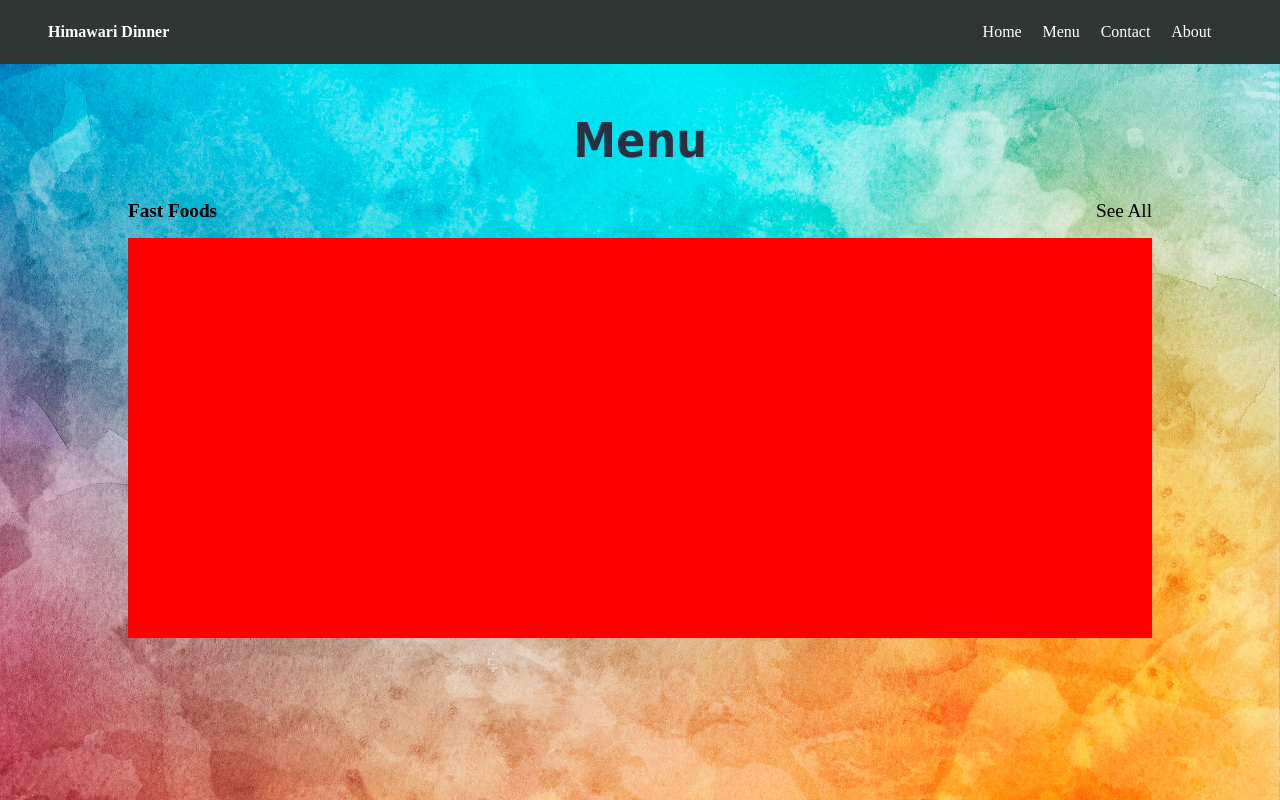
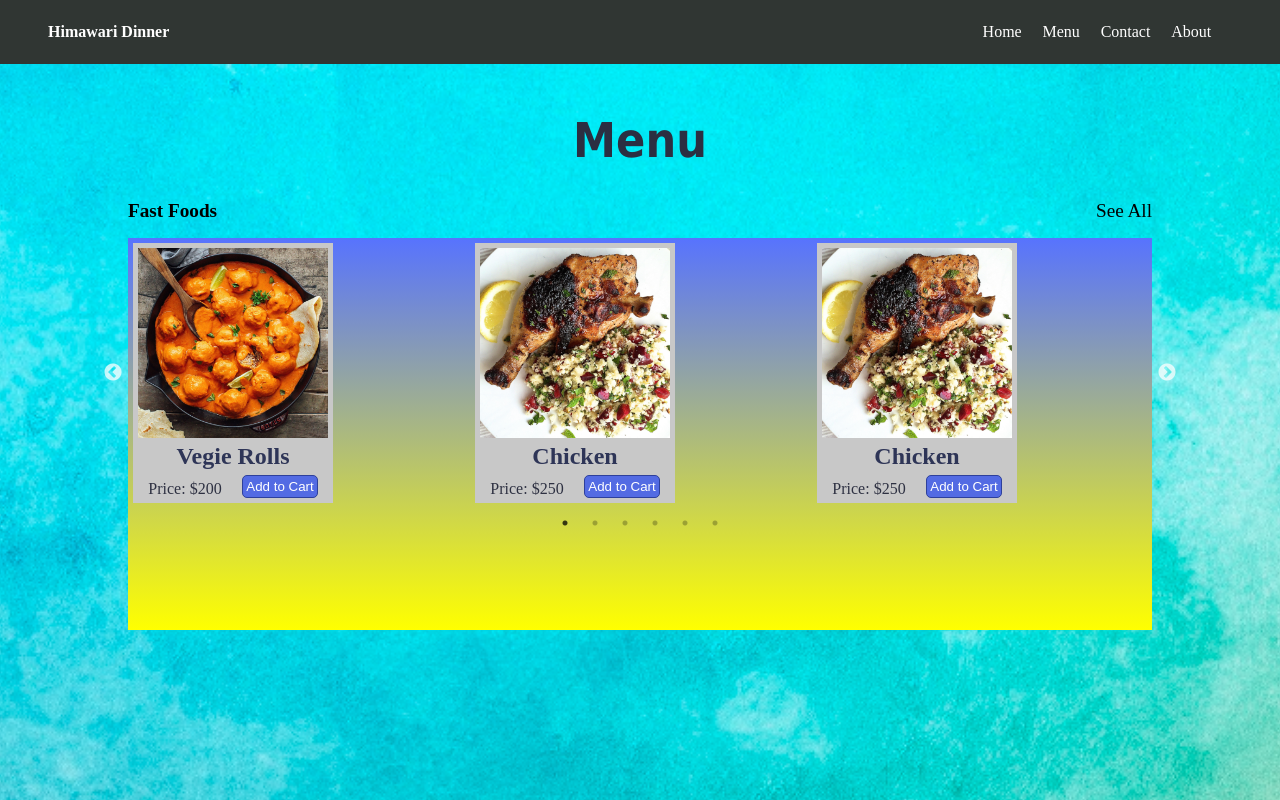
Before and after one commit to DemonKING073/resturant, a React (Create React App) app: page /menu in a window 1280 px wide. Shown: the top 800 px of the page. Built offline with nearby package versions, Linux system fonts and the light colour scheme.

Commit message:
fast-food styling

```diff
--- /dev/null
+++ b/src/components/card.js
@@ -0,0 +1,36 @@
+import React from 'react';
+
+const Card=(props)=>{
+    if(props!==undefined)
+    {
+
+        console.log(props);
+        return(
+
+            <div className="card-menu">
+                <img src={props.img} alt={props.title} />
+                <h1 className="menu-title">{props.title}</h1>
+                <div className="card-bottom">
+                    <div >
+                        Price: $<span >{props.price}</span>
+                    </div>
+                    <div>
+                        <button className="cart-btn">Add to Cart</button>
+                    </div>
+                </div>
+            </div>
+        );
+    }
+
+    else
+    return(
+        <div>
+            Loading
+        </div>
+    );
+
+
+
+}
+
+export default Card;
--- a/src/components/menu.js
+++ b/src/components/menu.js
@@ -1,7 +1,61 @@
 import React from 'react';
+import "slick-carousel/slick/slick.css";
+import "slick-carousel/slick/slick-theme.css";
+import Slider from "react-slick";
+import Card from './card';
+import Image1 from '../assets/VegieBalls.jpg';
+import Image2 from '../assets/chicken.jpg';
 
 
 const Menu=()=>{
+
+    const fastFoods=[
+        {
+            imgSrc:Image1,
+            title:'Vegie Rolls',
+            price:200,
+            desc:'',
+        },
+        {
+            imgSrc:Image2,
+            title:'Chicken',
+            price:250,
+            desc:'',
+        },
+        {
+            imgSrc:Image2,
+            title:'Chicken',
+            price:250,
+            desc:'',
+        },
+        {
+            imgSrc:Image2,
+            title:'Chicken',
+            price:250,
+            desc:'',
+        },
+        {
+            imgSrc:Image2,
+            title:'Chicken',
+            price:250,
+            desc:'',
+        },
+        {
+            imgSrc:Image2,
+            title:'Chicken',
+            price:250,
+            desc:'',
+        },
+
+    ];
+    var settings = {
+        dots: true,
+        infinite: true,
+        speed: 500,
+        slidesToShow: 3,
+        slidesToScroll: 1
+      };
+
     return(
         <section className="section menu">
             <div className="short-width">
@@ -10,10 +64,18 @@ const Menu=()=>{
                 </div>
                 <div className="food-container">
                     <span className="food-title">Fast Foods</span>
-                    <span class="explore">See All</span>
+                    <span className="explore">See All</span>
                 </div>
                 <div className="food-lists">
-
+                    <Slider {...settings}>
+                    {fastFoods.map((item,index)=>{
+                        return(
+                            <>
+                            <Card key={index} title={item.title} img={item.imgSrc} price={item.price} desc={item.desc}/>
+                            </>
+                        );
+                    })}
+                    </Slider>
                 </div>
             </div>
         </section>
--- a/src/index.css
+++ b/src/index.css
@@ -276,6 +276,7 @@ input::placeholder{
   background: url('./assets/color.jpg');
   background-size: cover;
   background-position:center;
+  height:300vh;
 }
 .short-width{
   width:80%;
@@ -294,12 +295,41 @@ input::placeholder{
   font-size:1.2em;
 }
 .food-lists{
-
+  background:inherit;
+  background-image: linear-gradient(#5773FE,yellow);
   margin:0 auto;
-  height:50vh;
-  background:red;
+  height:49vh;
   margin-top:1em;
-
+}
+.card-menu{
+  width:200px;
+  background:#C8C8C8;
+  height:96%;
+  margin:5px;
+}
+.card-menu img{
+  width:100%;
+  height:80%;
+  padding:5px;
+}
+.menu-title{
+  text-align: center;
+  color:#2E3557 ;
+}
+.card-bottom{
+  display:flex;
+  justify-content: space-around;
+  margin:5px;
+  align-items: center;
+  color:#2E3142   ;
+}
+.cart-btn{
+  color:white;
+  padding:3px;
+  background:#536BE3;
+  border:1px solid #2E409B ;
+  border-radius: 5px;
+  margin-bottom: 5px;
 }
 
 /* Footer CSS */
```
